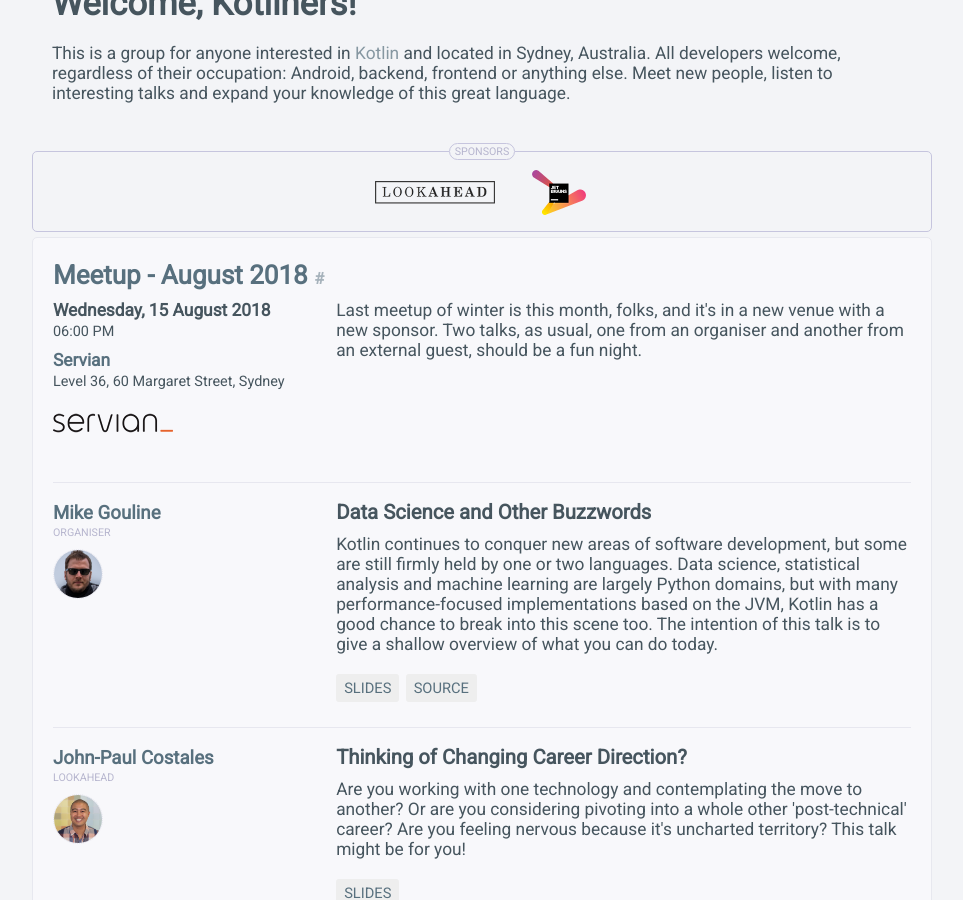
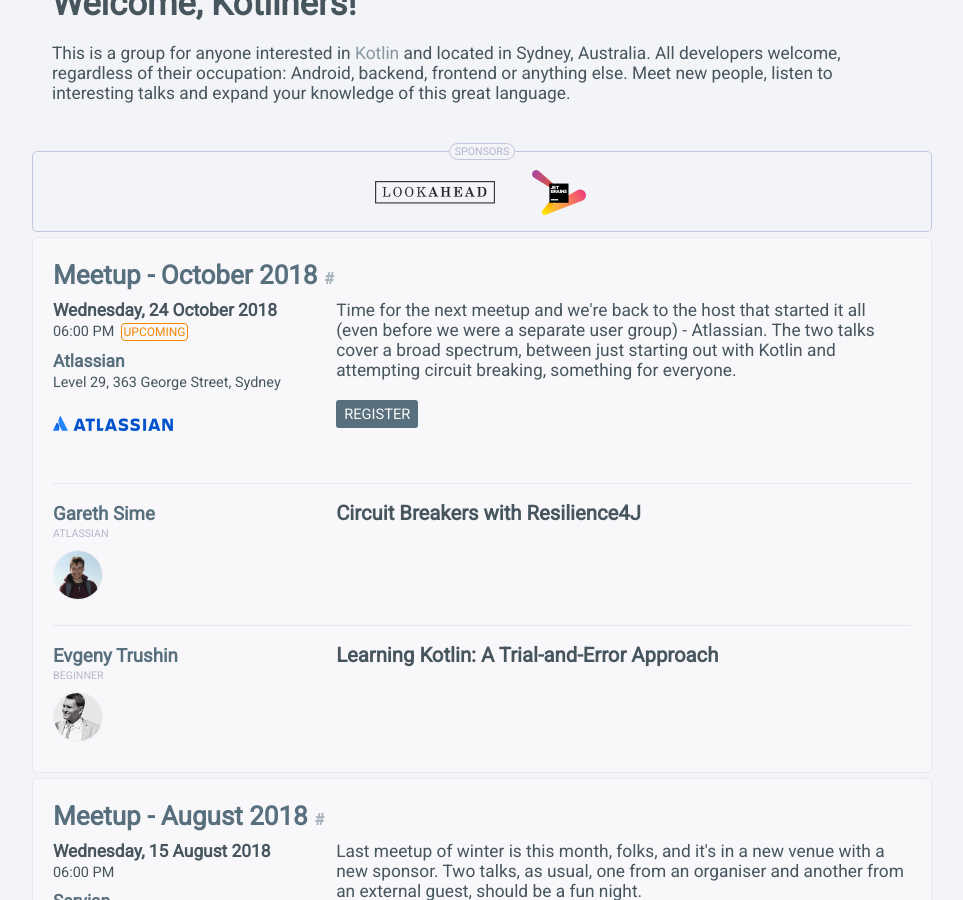
Before and after one commit to garethsime/sydkotlin.github.io, a Jekyll site: the page built from index.html, in a window 1280 px wide and 900 px high, scrolled down 207 px. Shown: the whole window, without its empty margins (158-1121 px from the left). Built offline with Jekyll 4.4.1, drawn with Linux system fonts in a browser that asks for light colours; nearby versions of some CDN libraries.

Commit message:
October meetup

```diff
--- a/Gemfile
+++ b/Gemfile
@@ -1,5 +1,5 @@
 source "https://rubygems.org"
-ruby "2.5.0"
+ruby "2.5.1"
 
 # Hello! This is where you manage which Jekyll version is used to run.
 # When you want to use a different version, change it below, save the
--- a/_data/events.yml
+++ b/_data/events.yml
@@ -608,3 +608,39 @@
       links:
         - title: Slides
           url: /materials/2018-08-15-1/changing-career-direction.pdf
+
+- id: meetup-october-2018
+  title: "Meetup - October 2018"
+  url: https://www.meetup.com/sydney-kotlin/events/255007560/
+  date: 2018-10-24T18:00:00+11
+  description: >
+    Time for the next meetup and we're back to the host that started it all (even before we were a separate user group) -
+    Atlassian. The two talks cover a broad spectrum, between just starting out with Kotlin and attempting circuit
+    breaking, something for everyone.
+
+  location:
+    name: Atlassian
+    address: Level 29, 363 George Street, Sydney
+    url: https://goo.gl/maps/HQ2kWJC1uHP2
+
+  sponsor:
+    name: Atlassian
+    url: https://www.atlassian.com/
+    image: sponsors/atlassian.png
+
+  talks:
+    - speaker:
+        name: Gareth Sime
+        title: Atlassian
+        url: https://twitter.com/GarethSime
+        image: profiles/GarethSime.jpeg
+
+      title: "Circuit Breakers with Resilience4J"
+
+    - speaker:
+        name: Evgeny Trushin
+        title: Beginner
+        url: https://www.linkedin.com/in/evgeny-trushin/
+        image: profiles/evgeny-trushin.jpeg
+
+      title: "Learning Kotlin: A Trial-and-Error Approach"
```
Also changed, not shown: Gemfile.lock, assets/profiles/GarethSime.jpeg (added), assets/profiles/evgeny-trushin.jpeg (added), assets/sponsors/atlassian.png.
